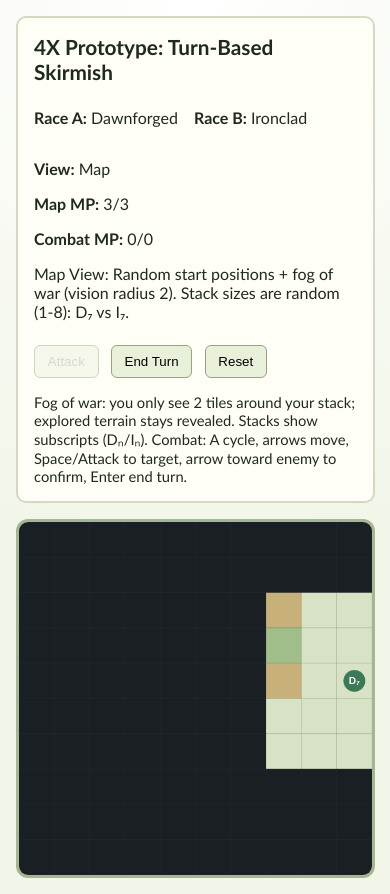
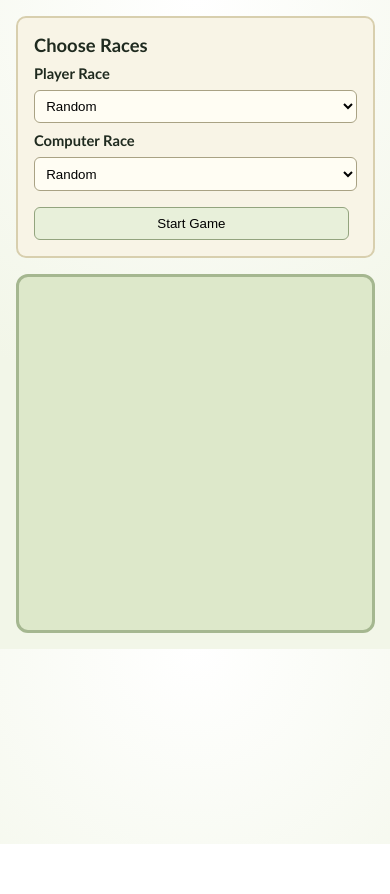
Before and after one commit to blakeShalom/tbs-murph, a website: page index.html in a window 390 px wide. After the commit the page ends 844 px from the top, so only its background shows below. Drawn offline with Linux system fonts and the light colour scheme.

Commit message:
Add pre-game race selection for player and AI

```diff
--- a/game.js
+++ b/game.js
@@ -31,28 +31,75 @@
   "9": "₉"
 };
 
+const RANDOM_RACE_ID = "random";
+const RACE_OPTIONS = [
+  { id: "dawnforged", name: "Dawnforged", token: "D", color: "#3b7a57" },
+  { id: "ironclad", name: "Ironclad", token: "I", color: "#7f2f2f" },
+  { id: "sylvan", name: "Sylvan", token: "S", color: "#2f6e49" },
+  { id: "emberkin", name: "Emberkin", token: "E", color: "#b35d2a" },
+  { id: "tideborn", name: "Tideborn", token: "T", color: "#2f5f8c" },
+  { id: "stoneguard", name: "Stoneguard", token: "G", color: "#5f655f" }
+];
+
 function boardSize() {
   return 640;
 }
 
 const board = document.getElementById("board");
 const ctx = board.getContext("2d");
+const setupScreenEl = document.getElementById("setupScreen");
+const playerRaceSelectEl = document.getElementById("playerRaceSelect");
+const enemyRaceSelectEl = document.getElementById("enemyRaceSelect");
+const startGameBtnEl = document.getElementById("startGameBtn");
+const hudPanelEl = document.getElementById("hudPanel");
+const boardWrapEl = document.getElementById("boardWrap");
 const statusEl = document.getElementById("status");
 const modeLabelEl = document.getElementById("modeLabel");
 const mapMpLabelEl = document.getElementById("mapMpLabel");
 const combatMpLabelEl = document.getElementById("combatMpLabel");
+const raceALabelEl = document.getElementById("raceALabel");
+const raceBLabelEl = document.getElementById("raceBLabel");
 const attackBtn = document.getElementById("attackBtn");
 const endTurnBtn = document.getElementById("endTurnBtn");
 const resetBtn = document.getElementById("resetBtn");
 
 let timelineToken = 0;
 const pendingActions = [];
+let gameStarted = false;
+let selectedRaces = {
+  player: RANDOM_RACE_ID,
+  enemy: RANDOM_RACE_ID
+};
+
+function getRaceById(raceId) {
+  return RACE_OPTIONS.find((race) => race.id === raceId) || RACE_OPTIONS[0];
+}
+
+function resolveRaceChoice(choiceId) {
+  if (choiceId === RANDOM_RACE_ID) {
+    return RACE_OPTIONS[randomInt(0, RACE_OPTIONS.length - 1)];
+  }
+  return getRaceById(choiceId);
+}
+
+function setGamePanelsVisible(visible) {
+  hudPanelEl.classList.toggle("hidden-until-start", !visible);
+  boardWrapEl.classList.toggle("hidden-until-start", !visible);
+  setupScreenEl.classList.toggle("hidden", visible);
+}
+
+function updateRaceLabels() {
+  raceALabelEl.textContent = state.stacks.player.race;
+  raceBLabelEl.textContent = state.stacks.enemy.race;
+}
 
 const initialState = () => {
+  const playerRace = resolveRaceChoice(selectedRaces.player);
+  const enemyRace = resolveRaceChoice(selectedRaces.enemy);
   const mapTerrain = createMapTerrain(GRID_SIZE);
   const starts = pickRandomStartPositions(mapTerrain);
-  const playerStack = createStack("Dawnforged", "#3b7a57", starts.player.x, starts.player.y);
-  const enemyStack = createStack("Ironclad", "#7f2f2f", starts.enemy.x, starts.enemy.y);
+  const playerStack = createStack("player", playerRace, starts.player.x, starts.player.y);
+  const enemyStack = createStack("enemy", enemyRace, starts.enemy.x, starts.enemy.y);
   const fog = {
     player: { radius: FOG_RADIUS, explored: createFogGrid(GRID_SIZE) },
     enemy: { radius: FOG_RADIUS, explored: createFogGrid(GRID_SIZE) }
@@ -79,13 +126,14 @@
 
 let state = initialState();
 
-function createStack(race, color, x, y) {
+function createStack(side, race, x, y) {
   const count = randomInt(1, 8);
   const units = [];
 
   for (let i = 0; i < count; i += 1) {
     units.push({
-      id: `${race[0]}${i + 1}`,
+      id: `${side[0].toUpperCase()}${i + 1}`,
+      label: `${race.token}${i + 1}`,
       alive: true,
       hp: 1,
       maxCombatMp: randomInt(1, 3),
@@ -96,8 +144,10 @@
   }
 
   return {
-    race,
-    color,
+    race: race.name,
+    raceId: race.id,
+    token: race.token,
+    color: race.color,
     x,
     y,
     maxMapMp: 3,
@@ -292,6 +342,10 @@
   return getAliveUnits(side).length;
 }
 
+function unitName(unit) {
+  return unit.label || unit.id;
+}
+
 function getActivePlayerUnit() {
   if (!state.combat) return null;
   const alive = getAliveUnits("player");
@@ -318,7 +372,7 @@
   const next = alive[(index + 1 + alive.length) % alive.length];
   state.combat.activePlayerUnitId = next.id;
   clearTargetingMode();
-  statusEl.textContent = `Combat View: Selected ${next.id} (${next.currentCombatMp}/${next.maxCombatMp} MP).`;
+  statusEl.textContent = `Combat View: Selected ${unitName(next)} (${next.currentCombatMp}/${next.maxCombatMp} MP).`;
   updateControls();
   draw();
 }
@@ -434,7 +488,7 @@
     defender.y = null;
     return {
       ...result,
-      eliminated: defender.id,
+      eliminated: unitName(defender),
       winnerSide: attackerSide,
       loserSide: defenderSide
     };
@@ -446,7 +500,7 @@
   attacker.y = null;
   return {
     ...result,
-    eliminated: attacker.id,
+    eliminated: unitName(attacker),
     winnerSide: defenderSide,
     loserSide: attackerSide
   };
@@ -501,7 +555,7 @@
   const active = getActivePlayerUnit();
   if (combatMpLabelEl) {
     combatMpLabelEl.textContent = active
-      ? `${active.id} ${active.currentCombatMp}/${active.maxCombatMp}`
+      ? `${unitName(active)} ${active.currentCombatMp}/${active.maxCombatMp}`
       : `0/0`;
   }
 
@@ -580,7 +634,7 @@
   stack.y = ny;
   stack.currentMapMp -= terrainRule.cost;
   revealFogArea(state.fog.player.explored, stack.x, stack.y, state.fog.player.radius);
-  statusEl.textContent = `Map View: Dawnforged stack moved to (${nx}, ${ny}) on ${terrainRule.label} (${terrainRule.cost} MP). Remaining MP: ${stack.currentMapMp}.`;
+  statusEl.textContent = `Map View: ${stack.race} stack moved to (${nx}, ${ny}) on ${terrainRule.label} (${terrainRule.cost} MP). Remaining MP: ${stack.currentMapMp}.`;
 
   if (stack.x === state.stacks.enemy.x && stack.y === state.stacks.enemy.y) {
     startCombat("player");
@@ -638,9 +692,9 @@
   state.stacks.player.currentMapMp = state.stacks.player.maxMapMp;
 
   if (movedAny) {
-    statusEl.textContent = `Map View: Ironclad stack moved to (${enemy.x}, ${enemy.y}). Your map turn.`;
+    statusEl.textContent = `Map View: ${enemy.race} stack moved to (${enemy.x}, ${enemy.y}). Your map turn.`;
   } else {
-    statusEl.textContent = "Map View: Ironclad holds position due to terrain/MP limits. Your map turn.";
+    statusEl.textContent = `Map View: ${enemy.race} holds position due to terrain/MP limits. Your map turn.`;
   }
 
   updateControls();
@@ -662,7 +716,7 @@
   }
 
   if (active.currentCombatMp <= 0) {
-    statusEl.textContent = `Combat View: ${active.id} has no MP. Press A to cycle units or End Turn.`;
+    statusEl.textContent = `Combat View: ${unitName(active)} has no MP. Press A to cycle units or End Turn.`;
     updateControls();
     return;
   }
@@ -694,7 +748,7 @@
   }
 
   if (active.currentCombatMp < terrainRule.cost) {
-    statusEl.textContent = `Combat View: ${active.id} needs ${terrainRule.cost} MP for ${terrainRule.label}. Remaining MP: ${active.currentCombatMp}.`;
+    statusEl.textContent = `Combat View: ${unitName(active)} needs ${terrainRule.cost} MP for ${terrainRule.label}. Remaining MP: ${active.currentCombatMp}.`;
     return;
   }
 
@@ -702,7 +756,7 @@
   active.y = ny;
   active.currentCombatMp -= terrainRule.cost;
 
-  statusEl.textContent = `Combat View: ${active.id} moved to (${nx}, ${ny}) on ${terrainRule.label}. Remaining MP: ${active.currentCombatMp}.`;
+  statusEl.textContent = `Combat View: ${unitName(active)} moved to (${nx}, ${ny}) on ${terrainRule.label}. Remaining MP: ${active.currentCombatMp}.`;
   updateControls();
   draw();
 }
@@ -712,7 +766,7 @@
   attacker.currentCombatMp = 0;
   clearTargetingMode();
 
-  statusEl.textContent = `Combat View: ${attacker.id} attacked ${defender.id} (${result.attackerRoll} vs ${result.defenderRoll}). ${result.eliminated} was eliminated.`;
+  statusEl.textContent = `Combat View: ${unitName(attacker)} attacked ${unitName(defender)} (${result.attackerRoll} vs ${result.defenderRoll}). ${result.eliminated} was eliminated.`;
 
   if (!checkCombatEnd()) {
     const next = getActivePlayerUnit();
@@ -746,7 +800,7 @@
   const target = getAliveUnits("enemy").find((unit) => unit.x === tx && unit.y === ty);
 
   if (!target) {
-    statusEl.textContent = `Combat View: No enemy in that direction from ${attacker.id}. Choose another direction or press Space to cancel targeting.`;
+    statusEl.textContent = `Combat View: No enemy in that direction from ${unitName(attacker)}. Choose another direction or press Space to cancel targeting.`;
     updateControls();
     draw();
     return true;
@@ -768,7 +822,7 @@
 
   if (state.combat && state.combat.targeting) {
     clearTargetingMode();
-    statusEl.textContent = `Combat View: Targeting canceled for ${active.id}.`;
+    statusEl.textContent = `Combat View: Targeting canceled for ${unitName(active)}.`;
     updateControls();
     draw();
     return;
@@ -787,7 +841,7 @@
   }
 
   state.combat.targeting = true;
-  statusEl.textContent = `Combat View: ${active.id} has multiple adjacent enemies. Press arrow key toward target to attack.`;
+  statusEl.textContent = `Combat View: ${unitName(active)} has multiple adjacent enemies. Press arrow key toward target to attack.`;
   updateControls();
   draw();
 }
@@ -810,7 +864,7 @@
         const defender = targets[0];
         const result = resolveAttack("enemy", unit, "player", defender);
         unit.currentCombatMp = 0;
-        statusEl.textContent = `Combat View: ${unit.id} attacked ${defender.id} (${result.attackerRoll} vs ${result.defenderRoll}). ${result.eliminated} was eliminated.`;
+        statusEl.textContent = `Combat View: ${unitName(unit)} attacked ${unitName(defender)} (${result.attackerRoll} vs ${result.defenderRoll}). ${result.eliminated} was eliminated.`;
 
         if (checkCombatEnd()) {
           updateControls();
@@ -888,7 +942,7 @@
 
   state.turn = "enemy";
   state.stacks.enemy.currentMapMp = state.stacks.enemy.maxMapMp;
-  statusEl.textContent = "Map View: Ironclad is taking a map turn...";
+  statusEl.textContent = `Map View: ${state.stacks.enemy.race} is taking a map turn...`;
   updateControls();
   draw();
   scheduleAction(350, enemyMapTurn);
@@ -936,8 +990,8 @@
   }
 }
 
-function drawStackToken(stack, baseLabel) {
-  const count = getStackCount(baseLabel === "D" ? "player" : "enemy");
+function drawStackToken(side, stack) {
+  const count = getStackCount(side);
   if (count <= 0) return;
 
   const cx = stack.x * TILE_SIZE + TILE_SIZE / 2;
@@ -951,7 +1005,7 @@
   ctx.fillStyle = "#ffffff";
   ctx.font = "bold 18px sans-serif";
   ctx.textAlign = "center";
-  ctx.fillText(`${baseLabel}${toSubscript(count)}`, cx, cy + 6);
+  ctx.fillText(`${stack.token}${toSubscript(count)}`, cx, cy + 6);
 }
 
 function drawCombatUnits() {
@@ -962,7 +1016,7 @@
       : []
   );
 
-  const drawSide = (side, color, labelPrefix) => {
+  const drawSide = (side, color) => {
     for (const unit of getAliveUnits(side)) {
       const cx = unit.x * COMBAT_TILE_SIZE + COMBAT_TILE_SIZE / 2;
       const cy = unit.y * COMBAT_TILE_SIZE + COMBAT_TILE_SIZE / 2;
@@ -989,20 +1043,19 @@
       ctx.fillStyle = "#ffffff";
       ctx.font = "bold 12px sans-serif";
       ctx.textAlign = "center";
-      const index = unit.id.replace(/\D/g, "");
-      ctx.fillText(`${labelPrefix}${index}`, cx, cy + 4);
+      ctx.fillText(unit.label || unit.id, cx, cy + 4);
     }
   };
 
-  drawSide("player", state.stacks.player.color, "D");
-  drawSide("enemy", state.stacks.enemy.color, "I");
+  drawSide("player", state.stacks.player.color);
+  drawSide("enemy", state.stacks.enemy.color);
 }
 
 function drawMapView() {
   drawMapGrid();
-  drawStackToken(state.stacks.player, "D");
+  drawStackToken("player", state.stacks.player);
   if (isTileVisibleToPlayer(state.stacks.enemy.x, state.stacks.enemy.y)) {
-    drawStackToken(state.stacks.enemy, "I");
+    drawStackToken("enemy", state.stacks.enemy);
   }
 }
 
@@ -1013,11 +1066,14 @@
   ctx.fillStyle = "#1f2a1f";
   ctx.font = "bold 18px sans-serif";
   ctx.textAlign = "center";
-  ctx.fillText(`Dawnforged: ${getStackCount("player")} | Ironclad: ${getStackCount("enemy")}`, board.width / 2, 26);
+  ctx.fillText(`${state.stacks.player.race}: ${getStackCount("player")} | ${state.stacks.enemy.race}: ${getStackCount("enemy")}`, board.width / 2, 26);
 }
 
 function draw() {
   ctx.clearRect(0, 0, board.width, board.height);
+  if (!gameStarted) {
+    return;
+  }
   if (state.mode === "map") {
     drawMapView();
   } else {
@@ -1026,6 +1082,14 @@
 }
 
 function renderGameToText() {
+  if (!gameStarted) {
+    return JSON.stringify({
+      mode: "setup",
+      availableRaces: RACE_OPTIONS.map((race) => race.name),
+      selections: { ...selectedRaces }
+    });
+  }
+
   const active = getActivePlayerUnit();
   const targetableEnemies = state.mode === "combat" && active
     ? adjacentTargets(active, "enemy").map((unit) => ({ id: unit.id, x: unit.x, y: unit.y }))
@@ -1082,22 +1146,65 @@
 
 window.render_game_to_text = renderGameToText;
 window.advanceTime = (ms) => {
+  if (!gameStarted) {
+    return renderGameToText();
+  }
   advanceScheduledActions(Math.max(0, Number(ms) || 0));
   updateControls();
   draw();
   return renderGameToText();
 };
 
+function populateRaceSelect(selectEl) {
+  selectEl.innerHTML = "";
+
+  const randomOption = document.createElement("option");
+  randomOption.value = RANDOM_RACE_ID;
+  randomOption.textContent = "Random";
+  selectEl.appendChild(randomOption);
+
+  for (const race of RACE_OPTIONS) {
+    const option = document.createElement("option");
+    option.value = race.id;
+    option.textContent = race.name;
+    selectEl.appendChild(option);
+  }
+}
+
+function initializeSetupScreen() {
+  populateRaceSelect(playerRaceSelectEl);
+  populateRaceSelect(enemyRaceSelectEl);
+  playerRaceSelectEl.value = selectedRaces.player;
+  enemyRaceSelectEl.value = selectedRaces.enemy;
+}
+
+function startGameFromSetup() {
+  selectedRaces.player = playerRaceSelectEl.value || RANDOM_RACE_ID;
+  selectedRaces.enemy = enemyRaceSelectEl.value || RANDOM_RACE_ID;
+  gameStarted = true;
+  setGamePanelsVisible(true);
+  resetGame();
+}
+
 function resetGame() {
+  if (!gameStarted) {
+    return;
+  }
+
   timelineToken += 1;
   pendingActions.length = 0;
   state = initialState();
-  statusEl.textContent = `Map View: Random start positions + fog of war (vision radius ${state.fog.player.radius}). Stack sizes are random (1-8): D${toSubscript(getStackCount("player"))} vs I${toSubscript(getStackCount("enemy"))}.`;
+  updateRaceLabels();
+  statusEl.textContent = `Map View: Random start positions + fog of war (vision radius ${state.fog.player.radius}). Stack sizes are random (1-8): ${state.stacks.player.token}${toSubscript(getStackCount("player"))} vs ${state.stacks.enemy.token}${toSubscript(getStackCount("enemy"))}.`;
   updateControls();
   draw();
 }
 
 document.addEventListener("keydown", (event) => {
+  if (!gameStarted) {
+    return;
+  }
+
   if (event.code === "Enter") {
     endTurn();
     return;
@@ -1135,5 +1242,8 @@
 attackBtn.addEventListener("click", playerCombatAttack);
 endTurnBtn.addEventListener("click", endTurn);
 resetBtn.addEventListener("click", resetGame);
+startGameBtnEl.addEventListener("click", startGameFromSetup);
 
-resetGame();
+initializeSetupScreen();
+setGamePanelsVisible(false);
+draw();
--- a/index.html
+++ b/index.html
@@ -8,22 +8,30 @@
 </head>
 <body>
   <main class="app">
-    <section class="hud">
+    <section id="setupScreen" class="setup-screen">
+      <h2>Choose Races</h2>
+      <label for="playerRaceSelect">Player Race</label>
+      <select id="playerRaceSelect"></select>
+      <label for="enemyRaceSelect">Computer Race</label>
+      <select id="enemyRaceSelect"></select>
+      <button id="startGameBtn">Start Game</button>
+    </section>
+    <section id="hudPanel" class="hud hidden-until-start">
       <h1>4X Prototype: Turn-Based Skirmish</h1>
       <div class="meta">
-        <p><strong>Race A:</strong> Dawnforged</p>
-        <p><strong>Race B:</strong> Ironclad</p>
+        <p><strong>Race A:</strong> <span id="raceALabel">-</span></p>
+        <p><strong>Race B:</strong> <span id="raceBLabel">-</span></p>
       </div>
       <p><strong>View:</strong> <span id="modeLabel">Map</span></p>
       <p><strong>Map MP:</strong> <span id="mapMpLabel">3/3</span></p>
       <p><strong>Combat MP:</strong> <span id="combatMpLabel">2/2</span></p>
-      <p id="status">Map View: Use arrow keys to move Dawnforged. Overlap the enemy to trigger combat.</p>
+      <p id="status">Map View: Use arrow keys to move your stack. Overlap the enemy to trigger combat.</p>
       <button id="attackBtn">Attack</button>
       <button id="endTurnBtn">End Turn</button>
       <button id="resetBtn">Reset</button>
-      <p class="hint">Fog of war: you only see 2 tiles around your stack; explored terrain stays revealed. Stacks show subscripts (Dₙ/Iₙ). Combat: A cycle, arrows move, Space/Attack to target, arrow toward enemy to confirm, Enter end turn.</p>
+      <p class="hint">Fog of war: you only see 2 tiles around your stack; explored terrain stays revealed. Stacks show race-token subscripts (for example Dₙ). Combat: A cycle, arrows move, Space/Attack to target, arrow toward enemy to confirm, Enter end turn.</p>
     </section>
-    <section class="board-wrap">
+    <section id="boardWrap" class="board-wrap hidden-until-start">
       <canvas id="board" width="640" height="640" aria-label="Game board"></canvas>
     </section>
   </main>
--- a/styles.css
+++ b/styles.css
@@ -37,6 +37,40 @@
   margin-top: 0;
   margin-bottom: 0.5rem;
   font-size: 1.3rem;
+}
+
+.setup-screen {
+  background: #f8f4e6;
+  border: 2px solid #d8cfae;
+  border-radius: 10px;
+  padding: 1rem;
+  display: grid;
+  gap: 0.5rem;
+}
+
+.setup-screen h2 {
+  margin: 0;
+  font-size: 1.15rem;
+}
+
+.setup-screen label {
+  font-weight: 600;
+  font-size: 0.92rem;
+}
+
+.setup-screen select {
+  padding: 0.45rem;
+  border-radius: 6px;
+  border: 1px solid #a9a284;
+  background: #fffdf3;
+}
+
+.setup-screen.hidden {
+  display: none;
+}
+
+.hidden-until-start {
+  display: none;
 }
 
 .meta {
```
